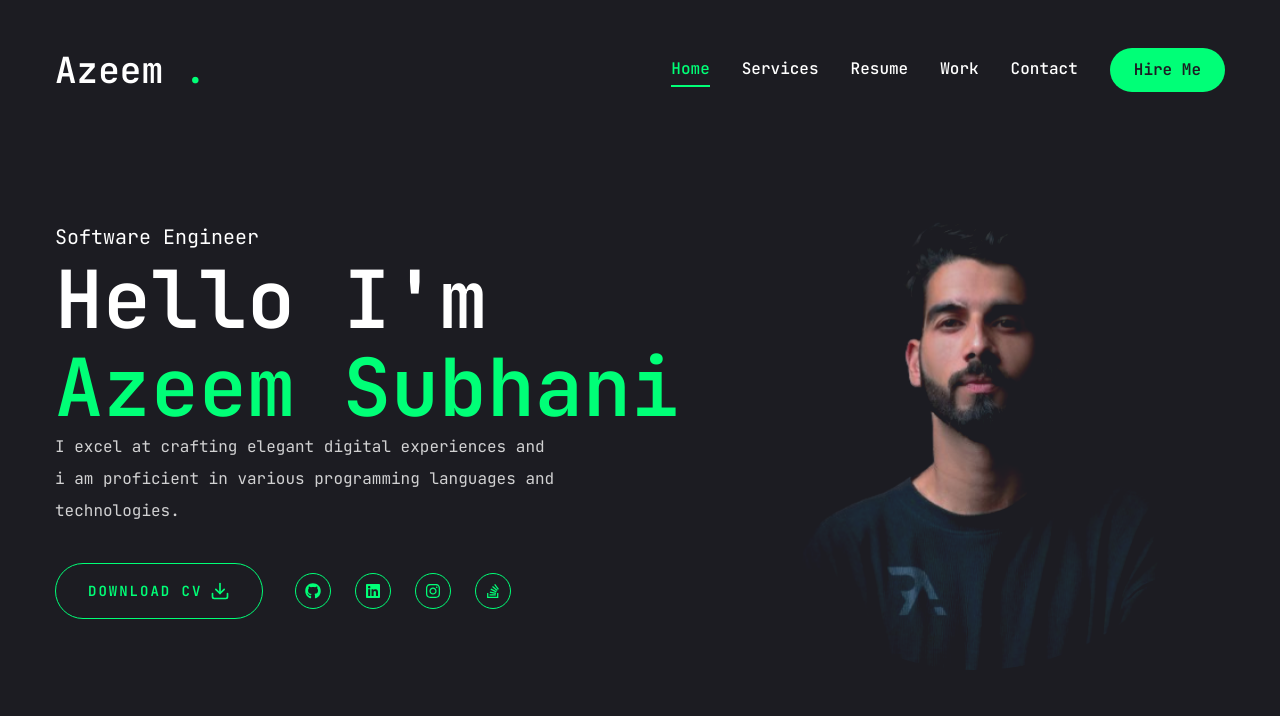
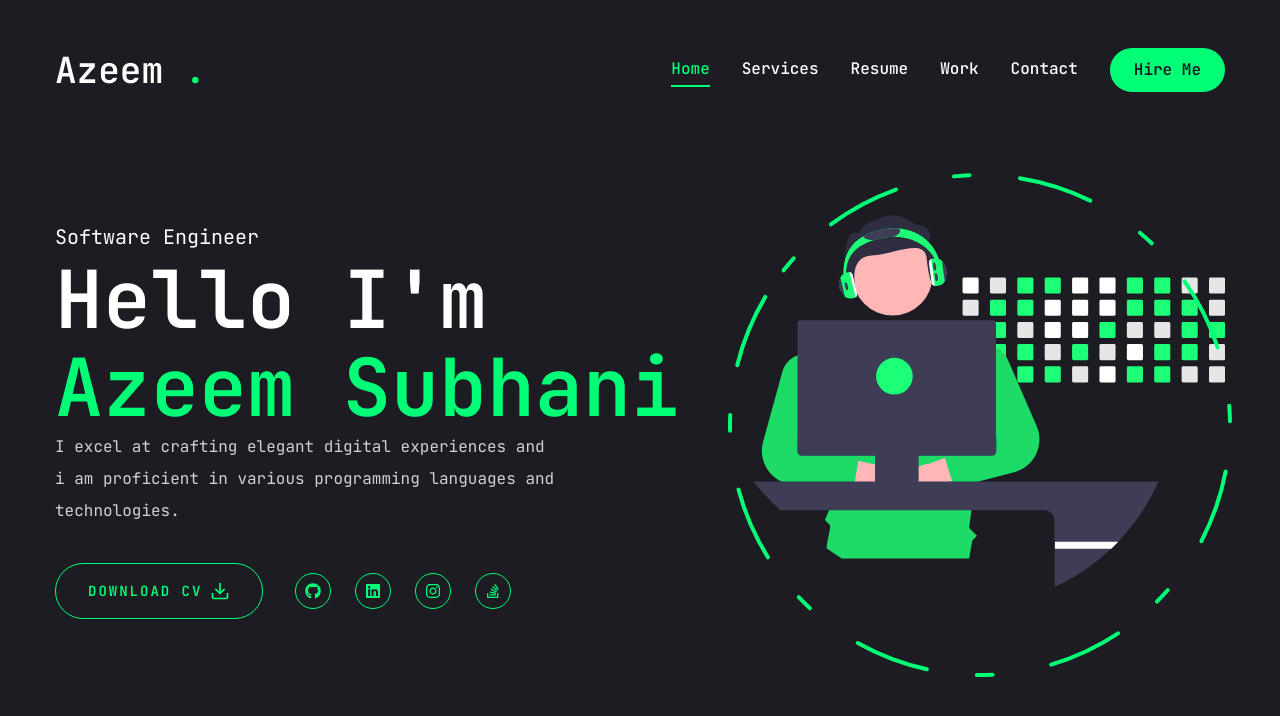
Before and after one commit to Azeem-Subhani/azeem-portfolio, a Next.js app: page / in a window 1280 px wide. Shown: the top 716 px of the page. Built offline with nearby package versions, Linux system fonts and the light colour scheme.

Commit message:
Added the photo component, with developer svg on home page.

```diff
--- a/app/page.jsx
+++ b/app/page.jsx
@@ -10,7 +10,7 @@
       <div className="container mx-auto">
         <div className="flex flex-col xl:flex-row items-center justify-between xl:pt-8 xl:pb-24">
           {/* Text */}
-          <div>
+          <div className="text-center xl:text-left order-2 xl:order-none">
             <span className="text-xl">Software Engineer</span>
             <h1 className="h1">
               Hello I'm <br />{" "}
@@ -40,7 +40,7 @@
             </div>
           </div>
           {/* Photo */}
-          <div>
+          <div className="order-1 xl:order-none mb-8 xl:mb-0">
             <Photo />
           </div>
         </div>
--- a/components/Photo.jsx
+++ b/components/Photo.jsx
@@ -5,28 +5,54 @@
 
 function Photo() {
   return (
-    <>
     <div className="w-full h-full relative">
+      {/* Image */}
       <motion.div
         initial={{ opacity: 0 }}
         animate={{
           opacity: 1,
           transition: { delay: 2, duration: 0.4, ease: "easeIn" },
         }}
+        className="w-[298px] h-[298px] xl:w-[498px] xl:h-[498px] mix-blend-lighten"
       >
-          <div className="w-[298px] h-[298px] xl:w-[498px] xl:h-[498px] mix-blend-lighten">
         <Image
-              src="/assets/photo.png"
+          src="/assets/developer.svg"
           priority
           quality={100}
-              fill
-              alt=""
-              className="object-contain"
+          width={320}
+          height={320}
+          alt="Developer"
+          className="object-contain w-full h-full"
         />
+      </motion.div>
+      {/* circle */}
+      <motion.svg
+        className="absolute top-0 left-0 w-[300px] xl:w-[506px] h-[300px] xl:h-[506px]"
+        fill="transparent"
+        viewBox="0 0 506 506"
+        xmlns="http://www.w3.org/2000/svg"
+      >
+        <motion.circle
+          cx="253"
+          cy="253"
+          r="250"
+          stroke="#00ff77"
+          strokeWidth="4"
+          strokeLinecap="round"
+          strokeLinejoin="round"
+          initial={{ strokeDasharray: "24 10 0 0" }}
+          animate={{
+            strokeDasharray: ["15 120 25 25", "16 25 92 72", "4 250 22 22"],
+            rotate: [120, 360]
+          }}
+          transition={{
+            duration: 20,
+            repeat: Infinity,
+            repeatType: 'reverse'
+          }}
+        />
+      </motion.svg>
     </div>
-        </motion.div>
-      </div>
-    </>
   );
 }
 
```
Also changed, not shown: public/assets/developer.svg (added). Lines whose indentation alone changed are shown as unchanged.
